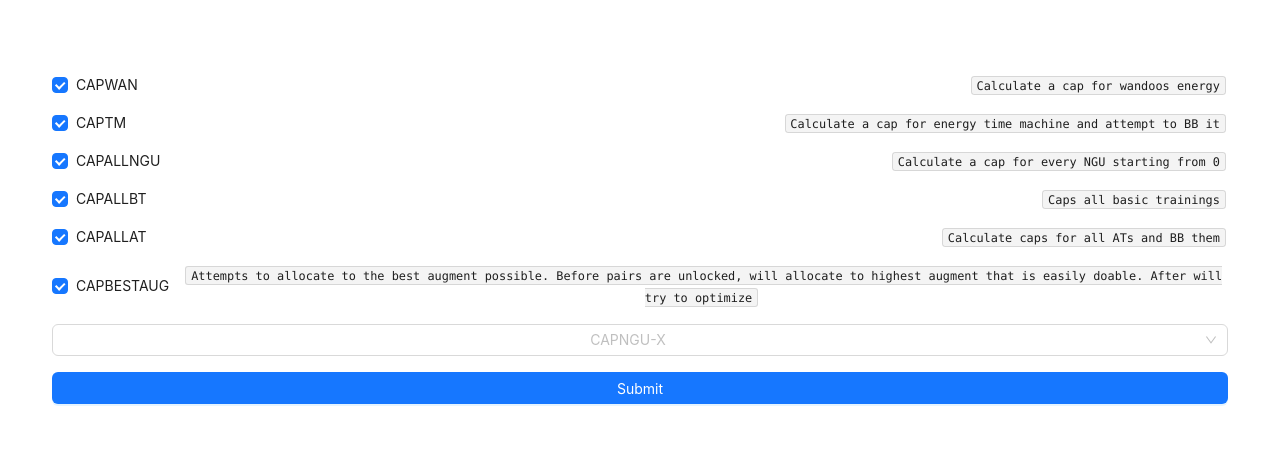
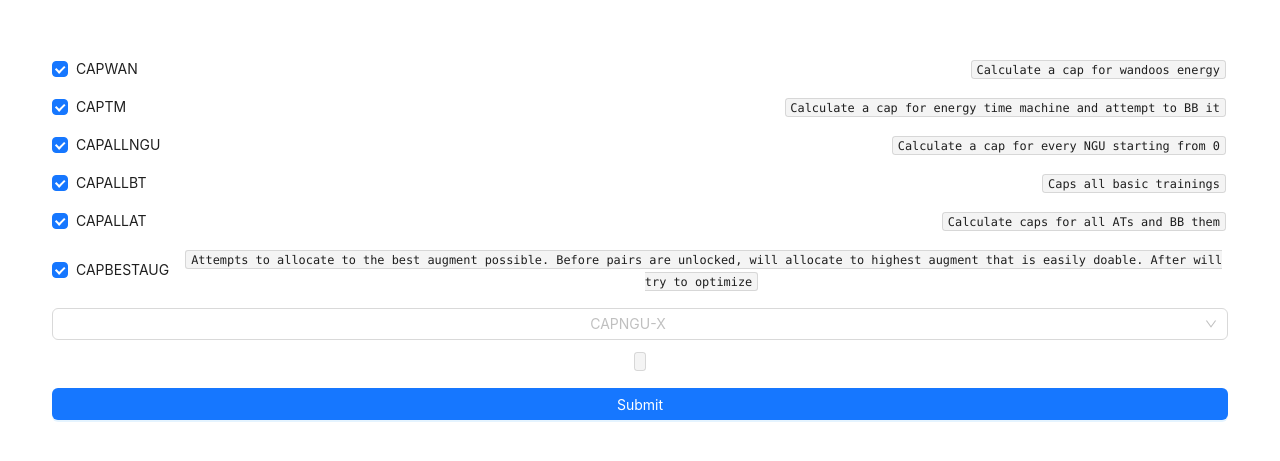
Before and after one commit to RdotSilva/TypeScript-React-Vite-NGU-Profile-Helper, a React (Vite) app: page / in a window 1280 px wide. Shown: the part 161-622 px from the top of the page. Built offline with nearby package versions, Linux system fonts and the light colour scheme.

Commit message:
Add description prop

```diff
--- a/src/components/SelectFormItem/SelectFormItem.tsx
+++ b/src/components/SelectFormItem/SelectFormItem.tsx
@@ -1,11 +1,13 @@
 import React from "react";
-import { Select, Space } from "antd";
+import { Select, Space, Typography } from "antd";
 import type { SelectProps } from "antd";
 import { Control, Controller } from "react-hook-form";
 import {
   EnergyCapFieldNames,
   EnergyFormValues,
 } from "../../types/energy/energyTypes";
+
+const { Text } = Typography;
 
 const options: SelectProps["options"] = [];
 
@@ -23,9 +25,14 @@ const handleChange = (value: string[]) => {
 interface SelectFormItemProps {
   name: EnergyCapFieldNames;
   control: Control<EnergyFormValues>;
+  description: string;
 }
 
-const SelectFormItem = ({ name, control }: SelectFormItemProps) => (
+const SelectFormItem = ({
+  name,
+  control,
+  description,
+}: SelectFormItemProps) => (
   <Space style={{ width: "100%" }} direction="vertical">
     <Controller
       render={({ field }) => (
@@ -42,6 +49,7 @@ const SelectFormItem = ({ name, control }: SelectFormItemProps) => (
       control={control}
       name={name}
     />
+    <Text code>{description}</Text>
   </Space>
 );
 
```
